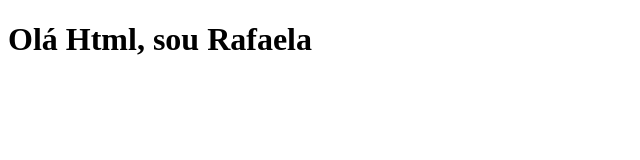
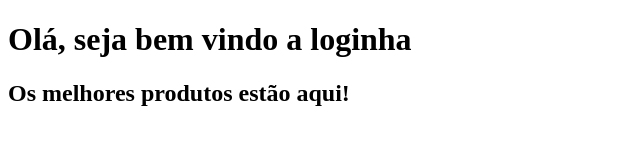
Before and after one commit to luna-rafa/teste, a plain HTML site: page index.html in a window 1280 px wide. Shown: the whole page, without its empty margins (0-640 px from the left). Drawn offline with Linux system fonts and the light colour scheme.

Commit message:
Alterado index.html

```diff
--- a/index.html
+++ b/index.html
@@ -1,8 +1,9 @@
 <!DOCTYPE html>
 <head>
-    <title>Título</title>
+    <title>Loginha</title>
 </head>
 <body>
-    <h1>Olá Html, sou Rafaela</h1>
+    <h1>Olá, seja bem vindo a loginha</h1>
+    <h2>Os melhores produtos estão aqui!</h2>
 </body>
 </html>
```
